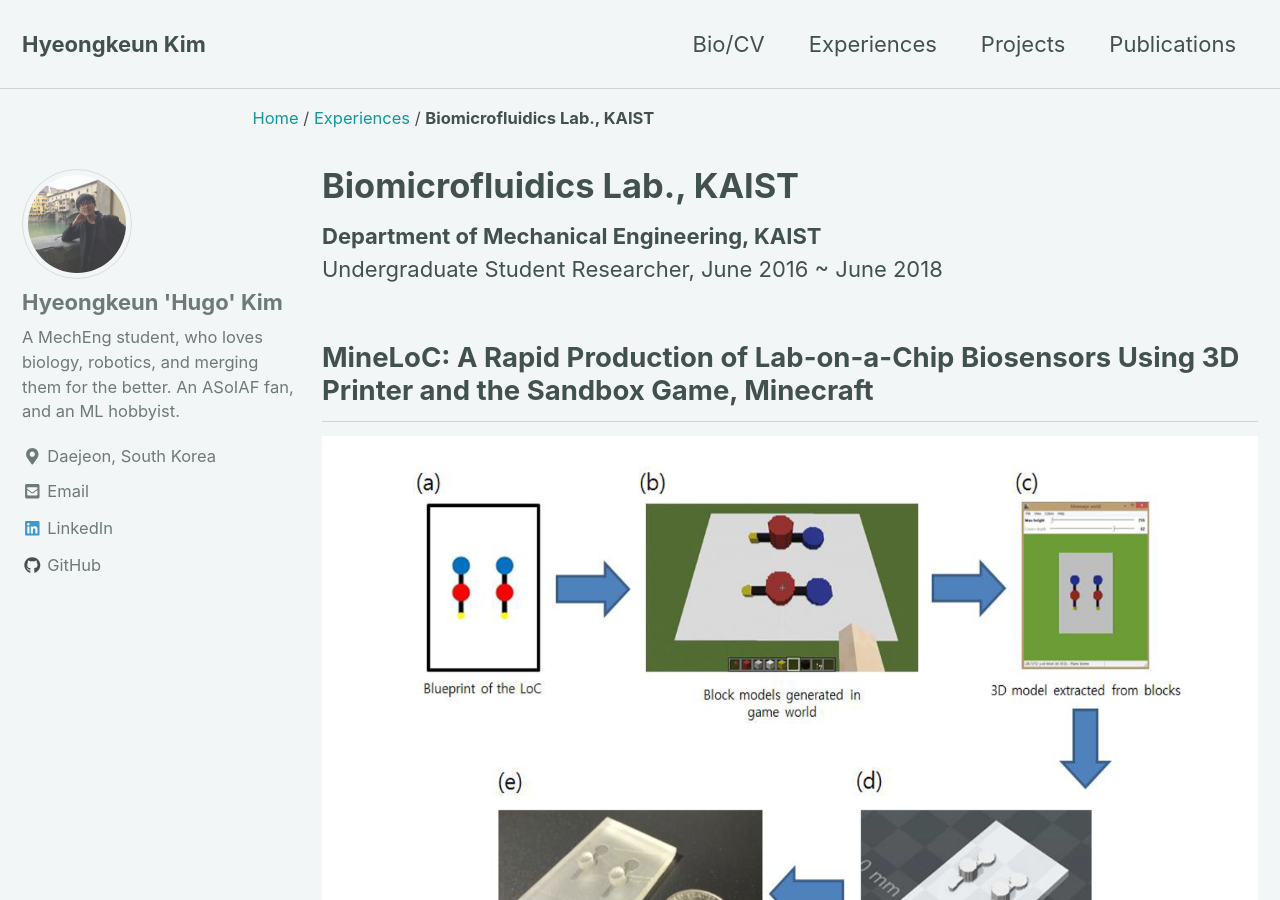
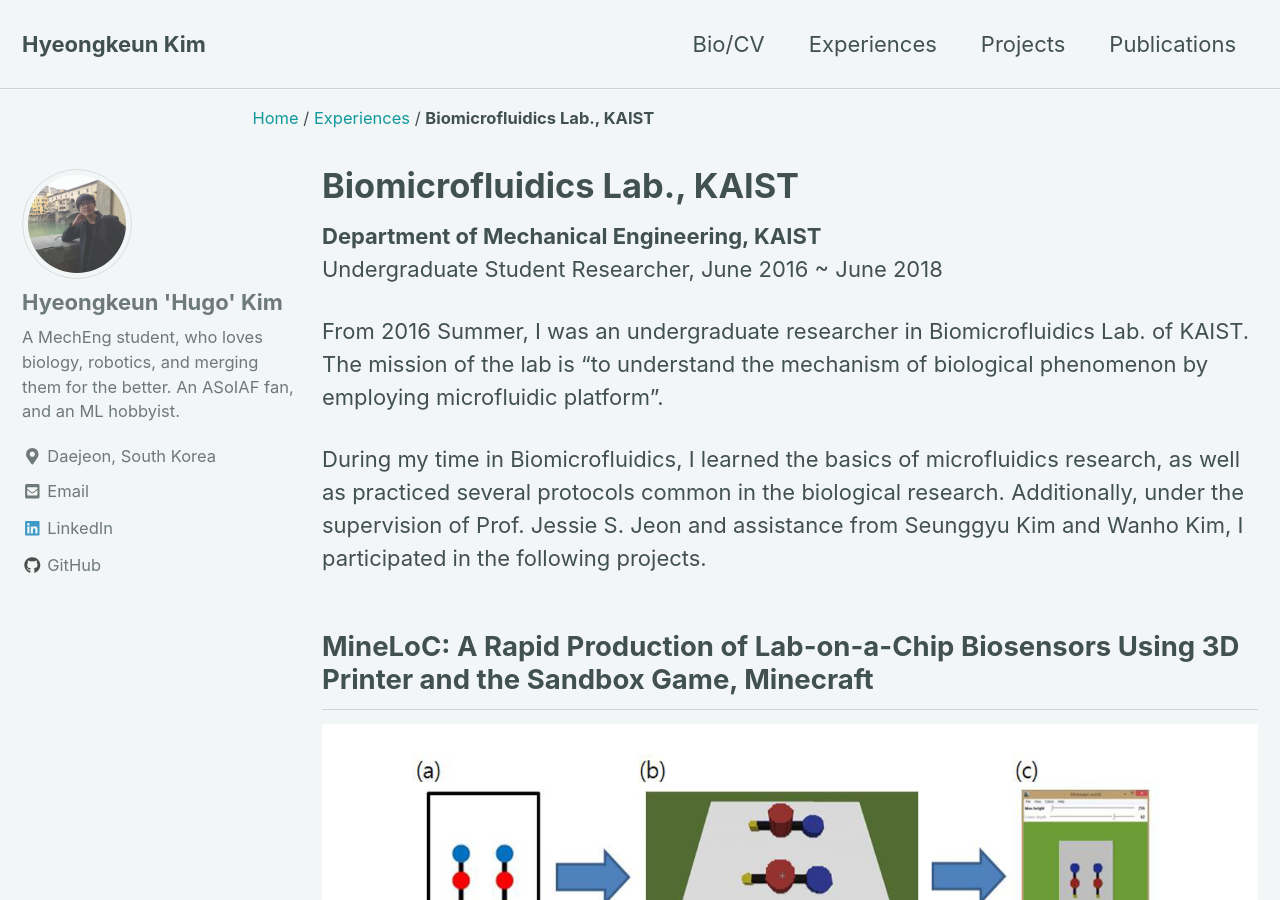
Before and after one commit to engiecat/engiecat.github.io, a Jekyll site: the page built from _experiences/2016-08-01_biomicrofluidics.md, in a window 1280 px wide and 900 px high. Built offline with Jekyll 4.4.1, drawn with Linux system fonts in a browser that asks for light colours; nearby versions of some CDN libraries; our own code applies the rules of GitHub Pages for plain Markdown files.

```diff
--- a/_experiences/2016-08-01_biomicrofluidics.md
+++ b/_experiences/2016-08-01_biomicrofluidics.md
@@ -11,6 +11,10 @@ header:
 ---
 **Department of Mechanical Engineering, KAIST**
 Undergraduate Student Researcher, June 2016 ~ June 2018
+
+From 2016 Summer, I was an undergraduate researcher in Biomicrofluidics Lab. of KAIST. The mission of the lab is "to understand the mechanism of biological phenomenon by employing microfluidic platform".
+
+During my time in Biomicrofluidics, I learned the basics of microfluidics research, as well as practiced several protocols common in the biological research. Additionally, under the supervision of Prof. Jessie S. Jeon and assistance from Seunggyu Kim and Wanho Kim, I participated in the following projects.
 
 ## MineLoC: A Rapid Production of Lab-on-a-Chip Biosensors Using 3D Printer and the Sandbox Game, Minecraft ##
 ![MineLoC Schematic Diagram](/assets/images/mineloc_header.png)
```
Also changed, not shown: _experiences/2017-02-24_naverlabs.md (+25 -0 lines), _pages/publications.md (+2 -0 lines).
